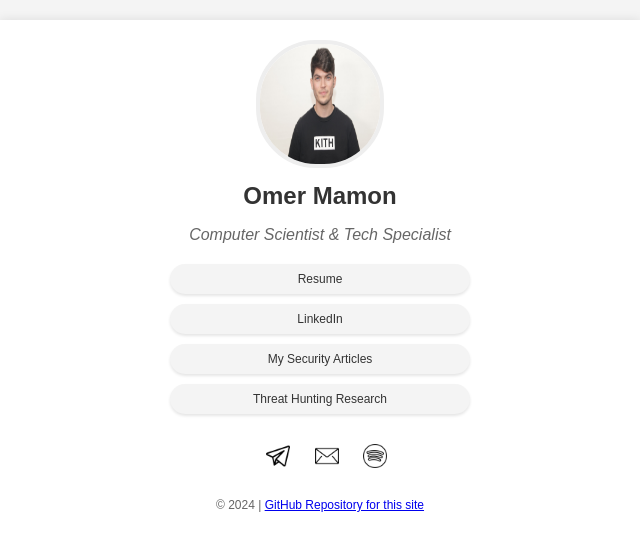
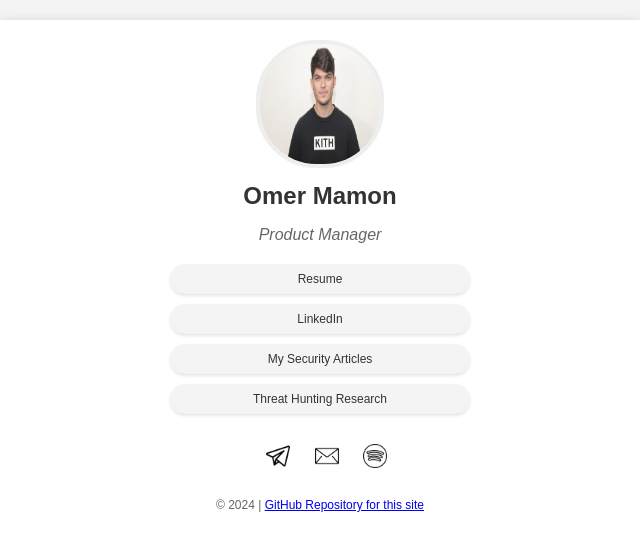
Before and after one commit to omermamon/portfolio, a plain HTML site: page portfolio-main/index.html in a window 1280 px wide. Shown: the whole page, without its empty margins (320-960 px from the left). Drawn offline with Linux system fonts and the light colour scheme.

Commit message:
Update index.html

```diff
--- a/portfolio-main/index.html
+++ b/portfolio-main/index.html
@@ -11,7 +11,7 @@
         <header>
             <img src="profile.jpg" alt="Omer Mamon" class="profile-image">
             <h1>Omer Mamon</h1>
-            <p>Computer Scientist & Tech Specialist</p>
+            <p>Product Manager</p>
         </header>
         <nav>
             <ul>
```
